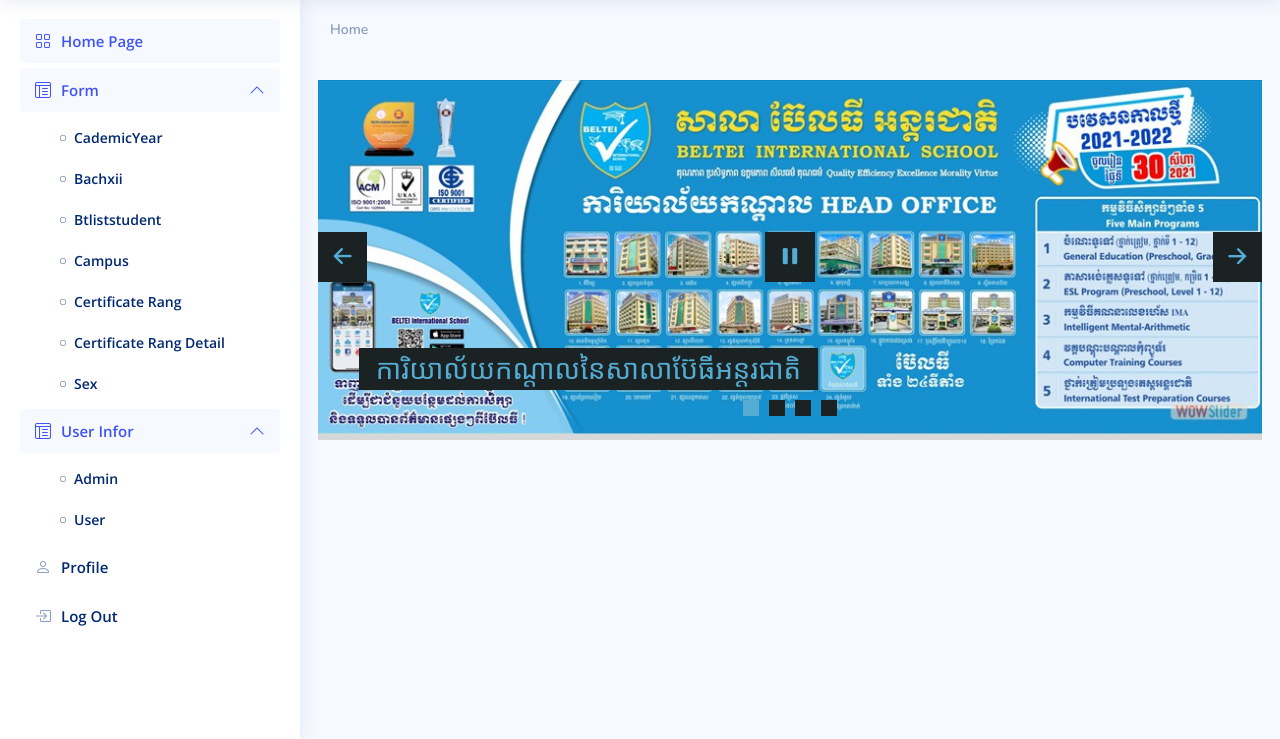
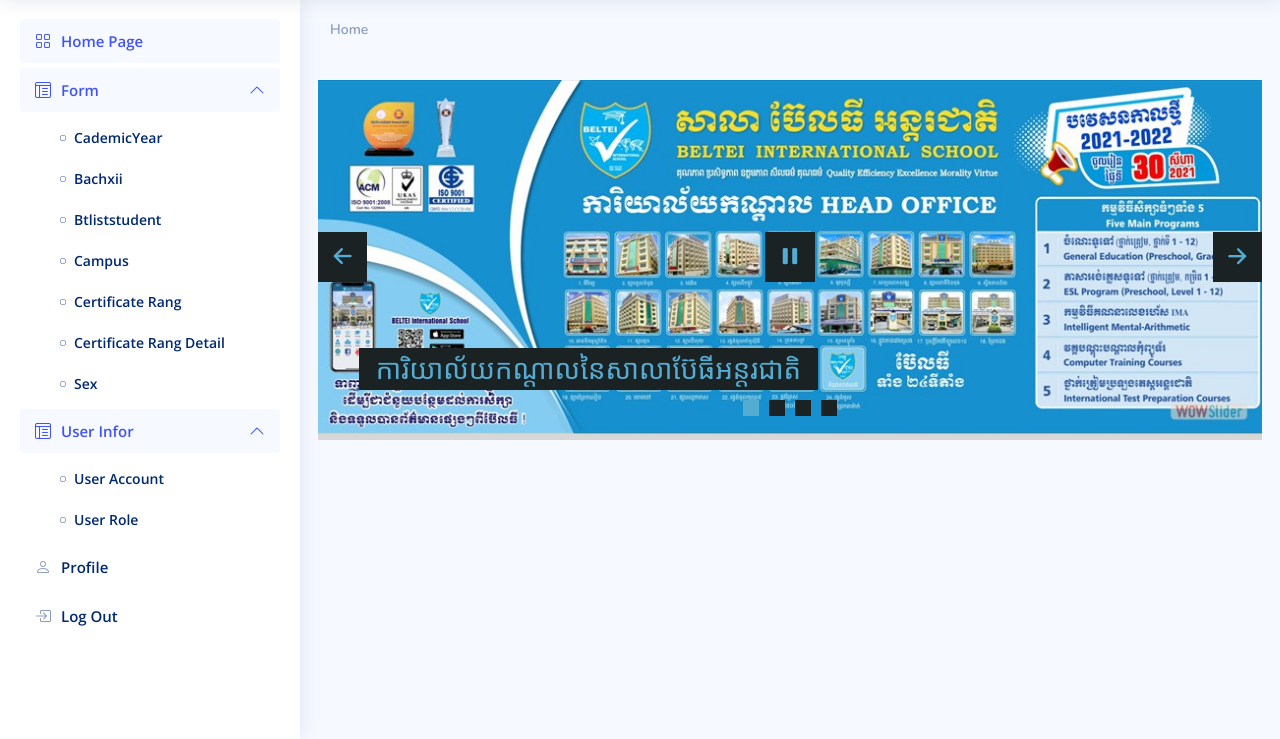
Before and after one commit to MabChhoeut/certificate, a PHP site: page / in a window 1280 px wide, after a click on "Form". Shown: the part 61-800 px from the top of the page. Run offline with PHP 8.4, Linux system fonts and the light colour scheme; some libraries are stand-ins or nearby versions; some web fonts are replaced.

Commit message:
Edit User info

```diff
--- a/index.php
+++ b/index.php
@@ -319,12 +319,12 @@
         <ul id="tables-nav" class="nav-content collapse " data-bs-parent="#sidebar-nav">
           <li>
             <a href="#">
-              <i class="bi bi-circle"></i><span>Admin</span>
+              <i class="bi bi-circle"></i><span>User Account</span>
             </a>
           </li>
           <li>
             <a href="tables-data.php">
-              <i class="bi bi-circle"></i><span>User</span>
+              <i class="bi bi-circle"></i><span>User Role</span>
             </a>
           </li>
         </ul>
```
